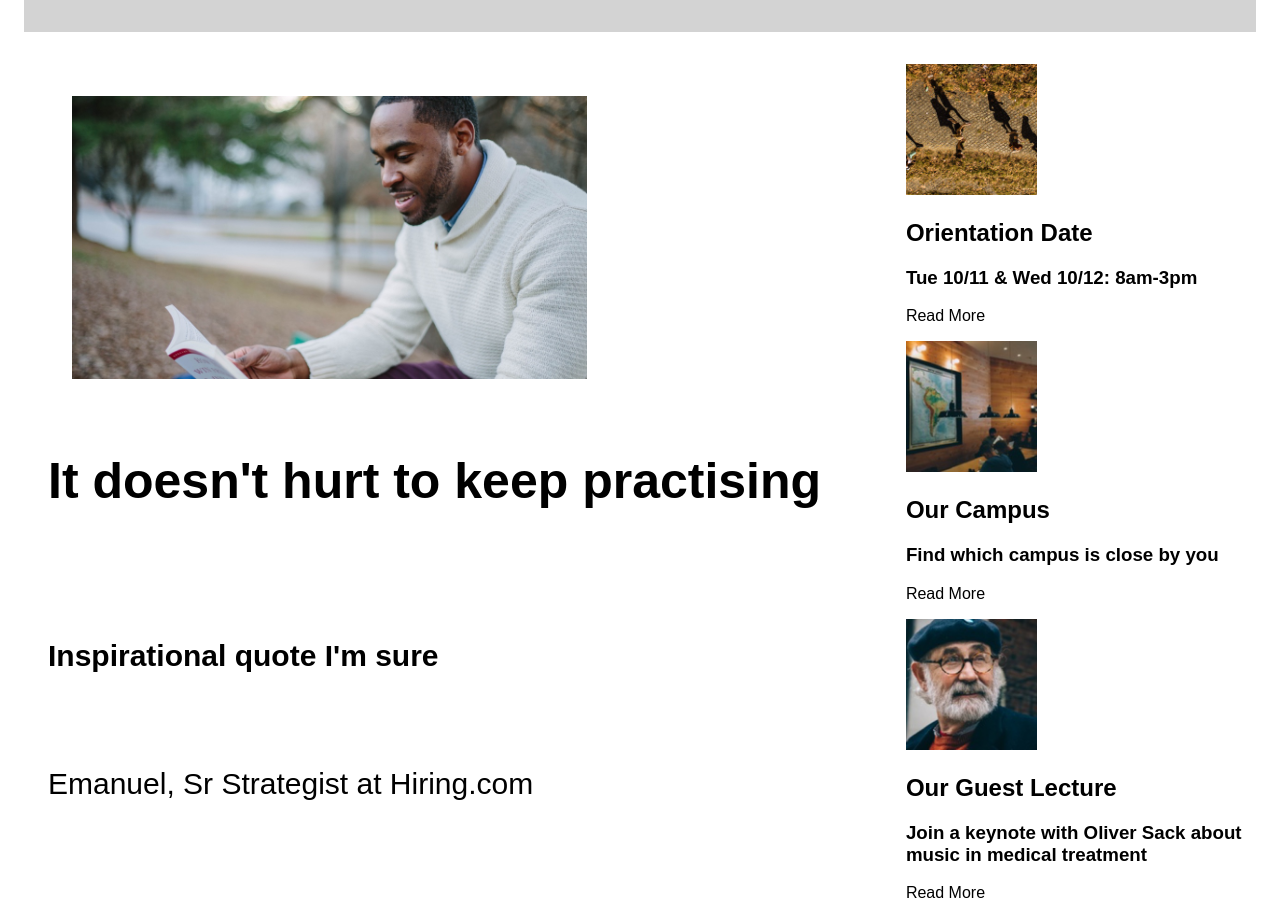
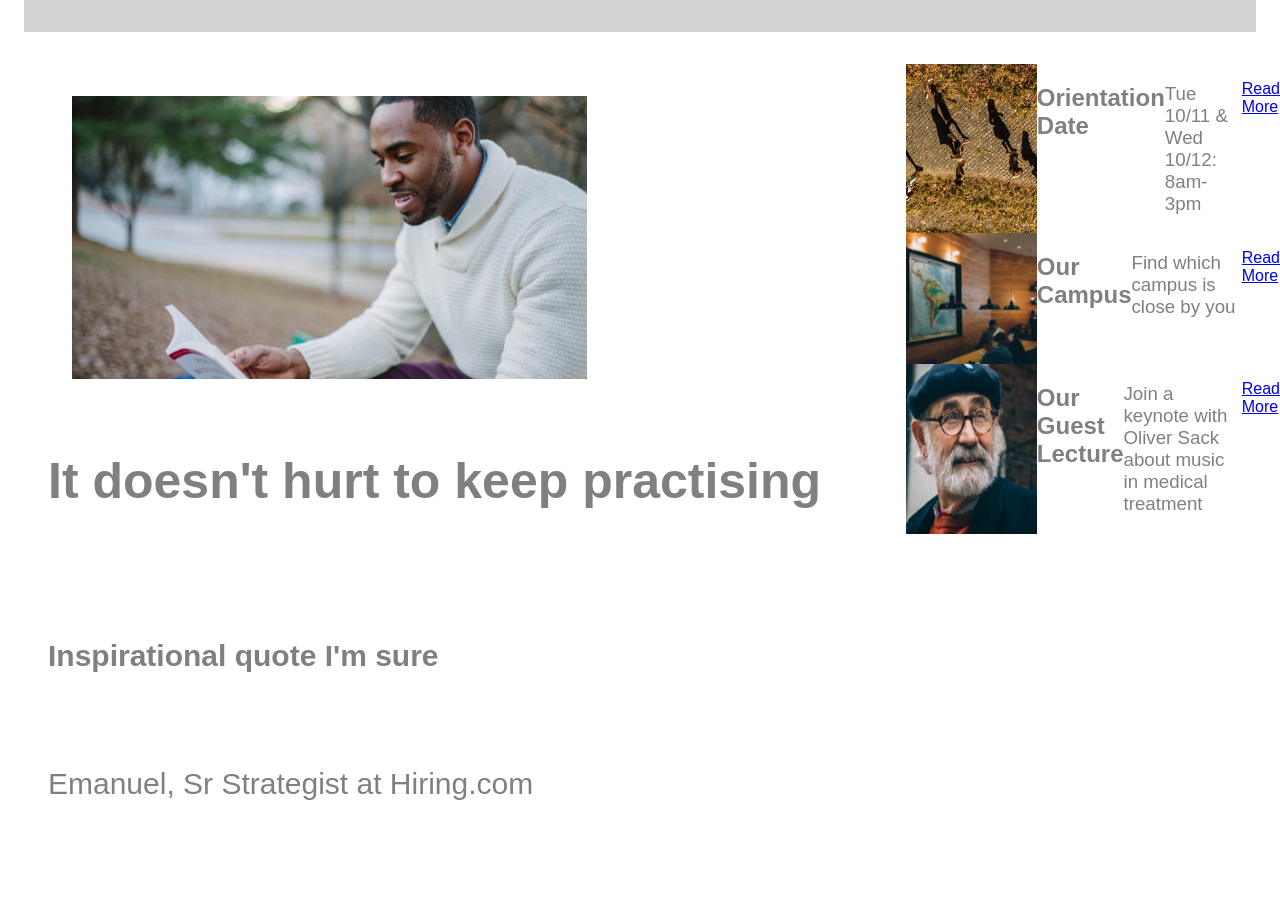
Before and after one commit to hlehrli/colmar-academy, a plain HTML site: page index.html in a window 1280 px wide. Shown: the part 600-1502 px from the top of the page. After the commit the page ends 1401 px from the top, so only its background shows below. Drawn offline with Linux system fonts and the light colour scheme.

Commit message:
information styling

```diff
--- a/index.html
+++ b/index.html
@@ -57,21 +57,21 @@
             <img src="resources/images/information-orientation.jpg" alt="people walking on path">
             <h2>Orientation Date</h2>
             <p><h3>Tue 10/11 & Wed 10/12: 8am-3pm</h3></p>
-            <p>Read More</p>
+            <p><a href="#">Read More</a></p>
           </div>
 
           <div class="campus">
             <img src="resources/images/information-campus.jpg" alt="classroom">
             <h2>Our Campus</h2>
             <p><h3>Find which campus is close by you</h3></p>
-            <p>Read More</p>
+            <p><a href="#">Read More</a></p>
           </div>
 
           <div class="guest-lecture">
             <img src="resources/images/information-guest-lecture.jpg" alt="guest lecturer">
             <h2>Our Guest Lecture</h2>
             <p><h3>Join a keynote with Oliver Sack about music in medical treatment</h3></p>
-            <p>Read More</p>
+            <p><a href="#">Read More</a></p>
           </div>
         </div>
       </div>
--- a/resources/css/style.css
+++ b/resources/css/style.css
@@ -68,12 +68,12 @@ header {
     padding: 32px 24px 32px 24px;
 }
 .banner-text h1 {
-    color: black;
+    color: gray;
     font-size: 50px;
     font-weight: bold;
 }
 .banner-text h3 {
-    color: black;
+    color: gray;
     font-size: 30px;
     font-weight: normal;
 }
@@ -111,24 +111,81 @@ header {
 .practising h2 {
     font-size: 50px;
     font-weight: bold;
-    color: black;
+    color: gray;
     padding-bottom: 24px;
 }
 .practising h4 {
-    color: black;
+    color: gray;
     font-size: 30px;
     padding-top: 24px;
 }
 .practising p {
-    color: black;
+    color: gray;
     font-size: 30px;
     padding-top: 24px;
 }
 .articles {
     width: 40%;
-    display: inline;
 }
 .articles img {
     height: auto;
     width: 35%;
 }
+.orientation {
+    display: flex;
+    flex-direction: row;
+    align-content: center;
+}
+.orientation h2 {
+    color: gray;
+    font-weight: bold;
+}
+.orientation h3 {
+    color: gray;
+    font-weight: normal;
+}
+.orientation p{
+    color: gray;
+    transition: color 100ms linear;
+}
+.orientation p:hover {
+    color: blue;
+}
+.campus {
+    display: flex;
+    flex-direction: row;
+}
+.campus h2 {
+    color: gray;
+    font-weight: bold;
+}
+.campus h3 {
+    color: gray;
+    font-weight: normal;
+}
+.campus p{
+    color: gray;
+    transition: color 100ms linear;
+}
+.campus p:hover {
+    color: blue;
+}
+.guest-lecture {
+    display: flex;
+    flex-direction: row;
+}
+.guest-lecture h2 {
+    color: gray;
+    font-weight: bold;
+}
+.guest-lecture h3 {
+    color: gray;
+    font-weight: normal;
+}
+.guest-lecture p{
+    color: gray;
+    transition: color 100ms linear;
+}
+.guest-lecture p:hover {
+    color: blue;
+}
```
